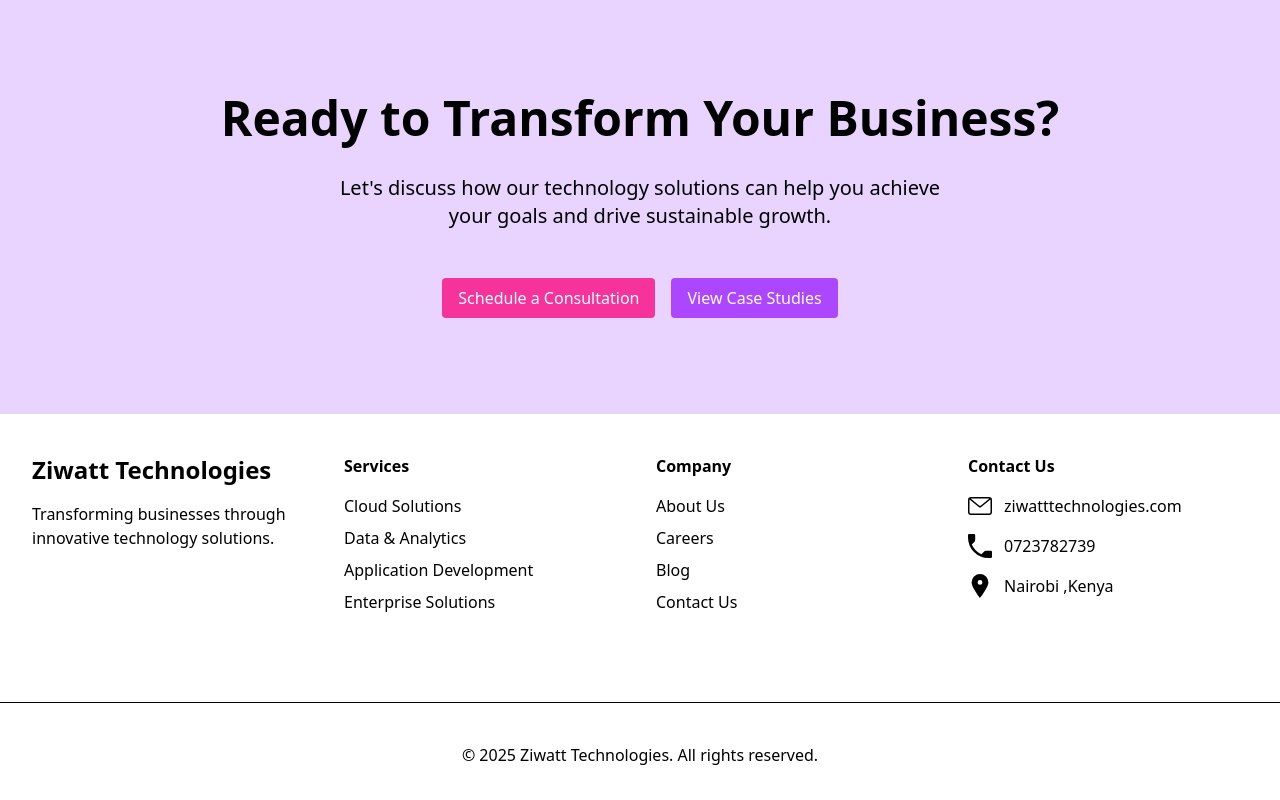
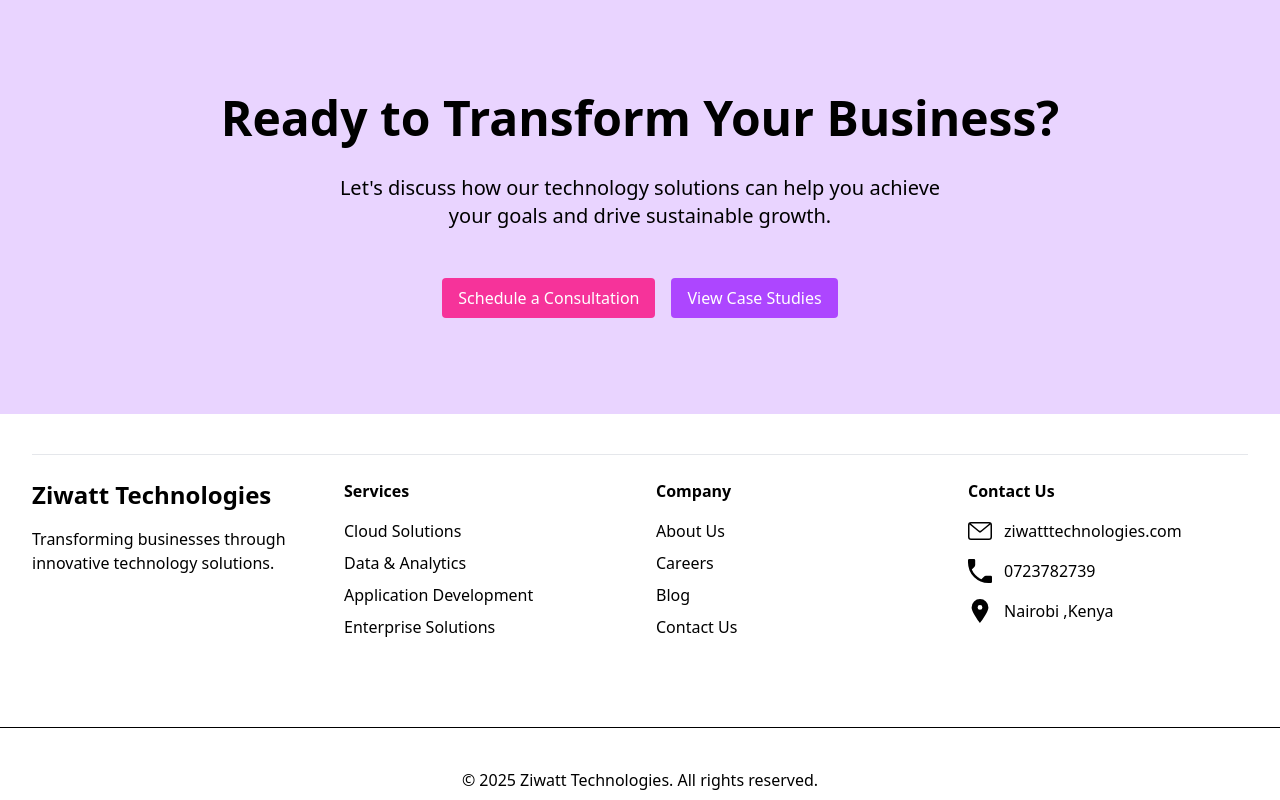
Before and after one commit to mumbimuthiga/ziwatt_technologies, a React (Vite) app: page / in a window 1280 px wide. Shown: the part 3741-4541 px from the top of the page. Before the commit the page ends 4516 px from the top, so only its background shows below. Built offline with nearby package versions, Linux system fonts and the light colour scheme.

Commit message:
Footer section

```diff
--- a/src/components/Footer.jsx
+++ b/src/components/Footer.jsx
@@ -7,7 +7,9 @@ const Footer = () => {
   return (
     <section>
       <div className="w-full bg-white-800 text-black py-10 px-6 sm:px-6 lg:px-8">
-        <div className="grid grid cols-1 md grid grid-cols-4 gap-8">
+        {/* <div className="grid grid-cols-1 sm grid grids-cols-4 md  gap-4 pt-6 border-t border-gray-200"> */}
+    <div className="grid grid-cols-1 lg:grid-cols-4 gap-8 pt-6 border-t border-gray-200">
+
           <div className="space-y-4">
             <h3 className="text-2xl font-bold bg-gradient-primary bg-clip-text text-black">Ziwatt Technologies</h3>
             <p className="text-muted-foreground">
--- a/src/components/Header.jsx
+++ b/src/components/Header.jsx
@@ -1,5 +1,5 @@
 import React, { useState } from "react";
-import { Menu, X } from "lucide-react"; // install via: npm install lucide-react
+import { Menu, X } from "lucide-react";
 
 const Header = () => {
   const [menuOpen, setMenuOpen] = useState(false);
```
